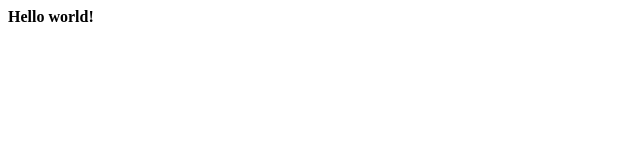
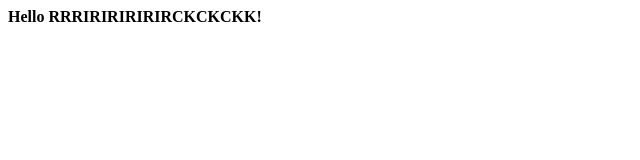
Before and after one commit to Rickwijnhold/html, a plain HTML site: page index.html in a window 1280 px wide. Shown: the whole page, without its empty margins (0-640 px from the left). Drawn offline with Linux system fonts and the light colour scheme.

Commit message:
Test html

```diff
--- a/index.html
+++ b/index.html
@@ -5,6 +5,6 @@
     <title>Title</title>
 </head>
 <body>
-<b>Hello world!</b>
+<b>Hello RRRIRIRIRIRIRCKCKCKK!</b>
 </body>
 </html>
```
